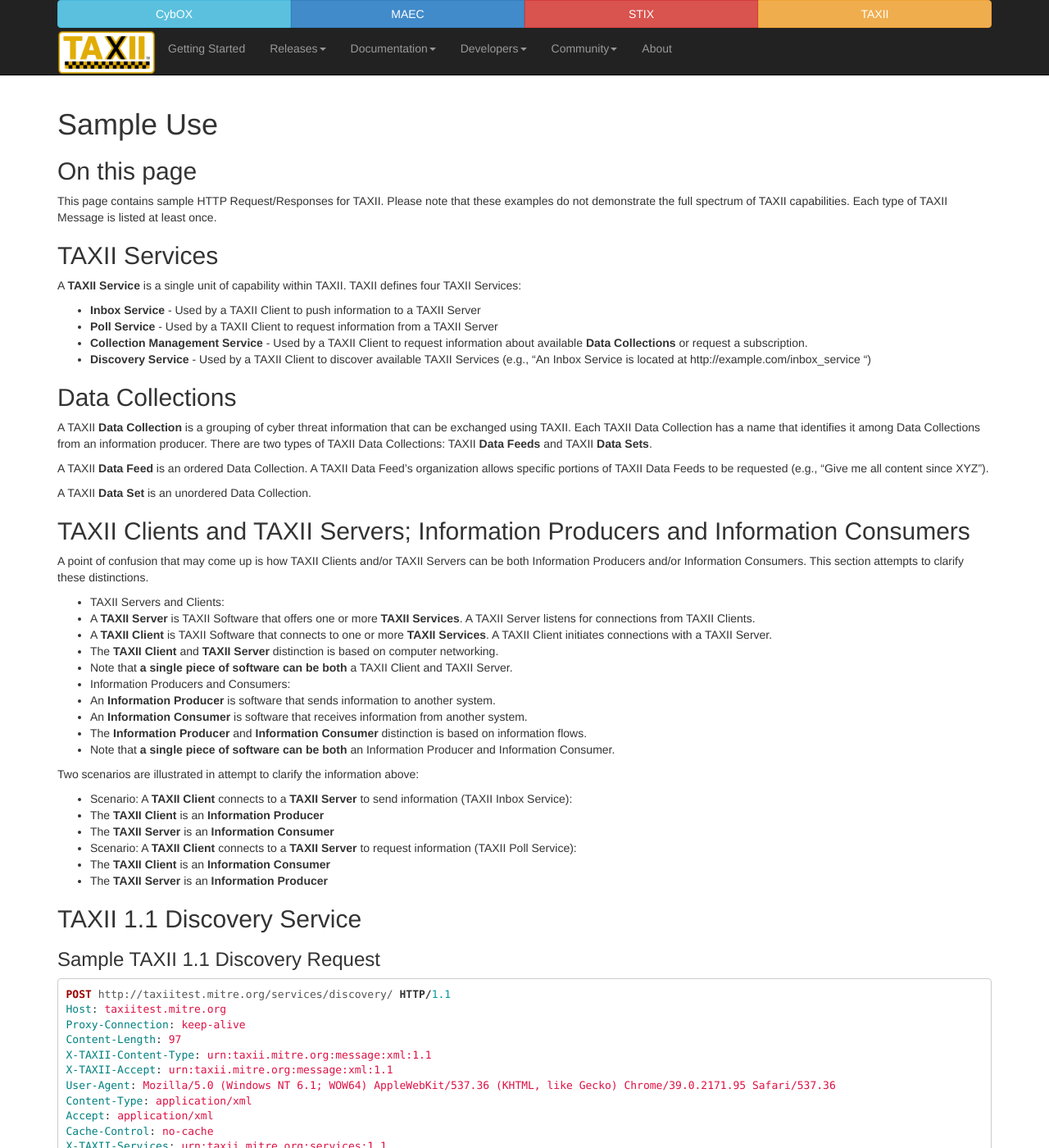
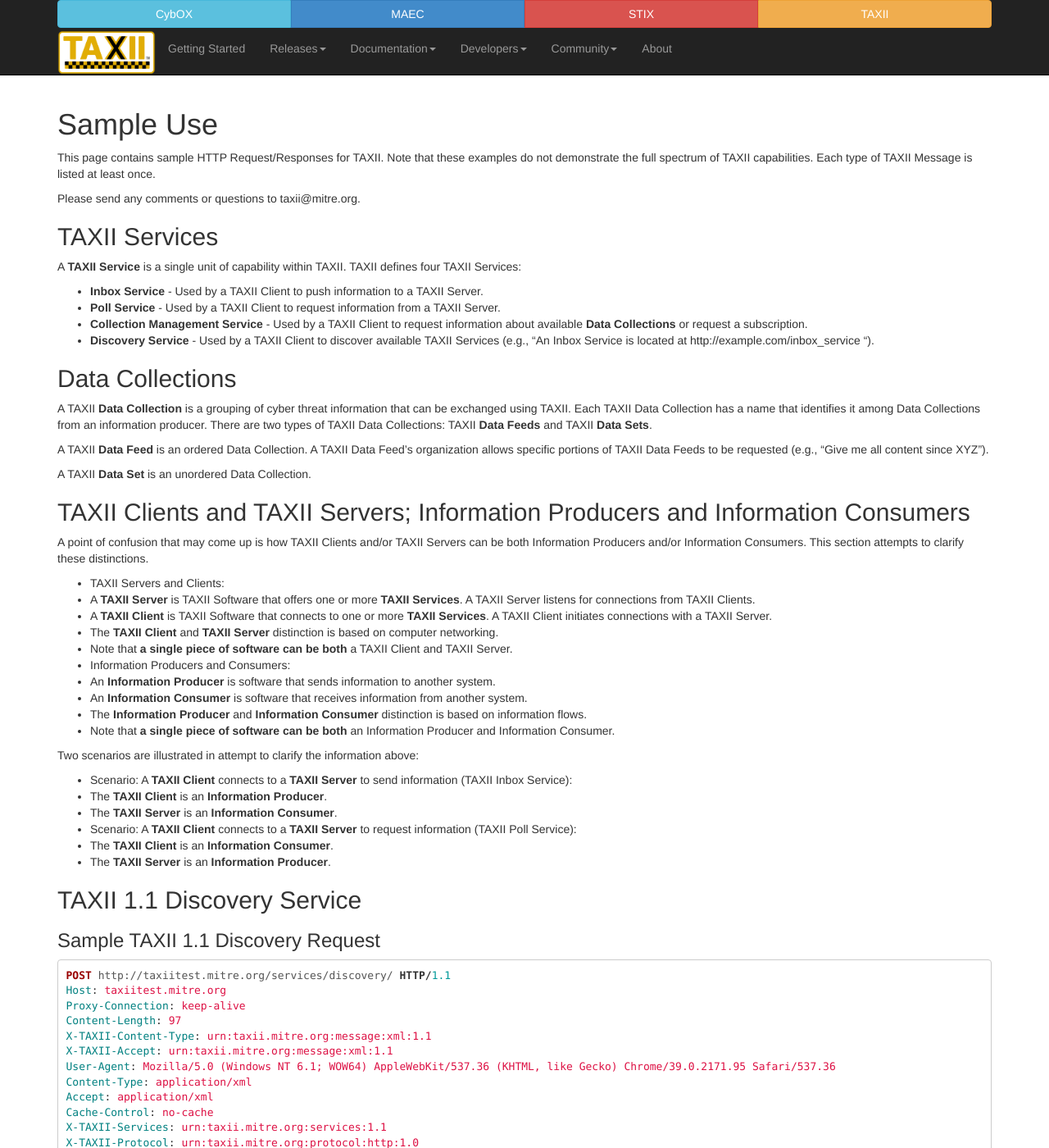
Before and after one commit to TAXIIProject/taxiiproject.github.io, a Jekyll site: the page built from documentation/sample-use/index.md, in a window 1280 px wide and 1400 px high. Shown: the whole window at 82% size. Built offline with Jekyll 4.4.1, drawn with Linux system fonts in a browser that asks for light colours; Markdown is read by kramdown in place of the engine named in the settings.

Commit message:
Edits to Sample Use page
Cleaned up the intro text and added missing end punctuation to several sentences.

```diff
--- a/documentation/sample-use/index.md
+++ b/documentation/sample-use/index.md
@@ -4,18 +4,18 @@ layout: flat
 tagline: Sample usage for TAXII
 ---
 
-## On this page
-This page contains sample HTTP Request/Responses for TAXII. Please note that these examples do not demonstrate the
-full spectrum of TAXII capabilities. Each type of TAXII Message is listed at least once.
+This page contains sample HTTP Request/Responses for TAXII. Note that these examples do not demonstrate the full spectrum of TAXII capabilities. Each type of TAXII Message is listed at least once.
+
+Please send any comments or questions to taxii@mitre.org.
 
 
 ## TAXII Services
 A **TAXII Service** is a single unit of capability within TAXII. TAXII defines four TAXII Services:
 
-* **Inbox Service** - Used by a TAXII Client to push information to a TAXII Server
-* **Poll Service** - Used by a TAXII Client to request information from a TAXII Server
+* **Inbox Service** - Used by a TAXII Client to push information to a TAXII Server.
+* **Poll Service** - Used by a TAXII Client to request information from a TAXII Server.
 * **Collection Management Service** - Used by a TAXII Client to request information about available **Data Collections** or request a subscription.
-* **Discovery Service** - Used by a TAXII Client to discover available TAXII Services (e.g., "An Inbox Service is located at http://example.com/inbox_service ")
+* **Discovery Service** - Used by a TAXII Client to discover available TAXII Services (e.g., "An Inbox Service is located at http://example.com/inbox_service ").
 
 ## Data Collections
 A TAXII **Data Collection** is a grouping of cyber threat information that can be exchanged using TAXII.
@@ -45,11 +45,11 @@ Information Consumers. This section attempts to clarify these distinctions.
 Two scenarios are illustrated in attempt to clarify the information above:
 
 * Scenario: A **TAXII Client** connects to a **TAXII Server** to send information (TAXII Inbox Service):
- * The **TAXII Client** is an **Information Producer**
- * The **TAXII Server** is an **Information Consumer**
+ * The **TAXII Client** is an **Information Producer**.
+ * The **TAXII Server** is an **Information Consumer**.
 * Scenario: A **TAXII Client** connects to a **TAXII Server** to request information (TAXII Poll Service):
- * The **TAXII Client** is an **Information Consumer**
- * The **TAXII Server** is an **Information Producer**
+ * The **TAXII Client** is an **Information Consumer**.
+ * The **TAXII Server** is an **Information Producer**.
 
 
 ## TAXII 1.1 Discovery Service
```
